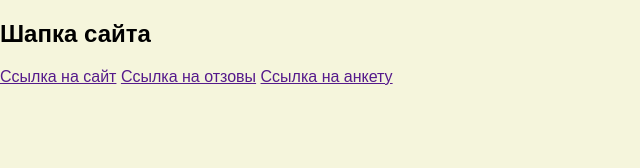
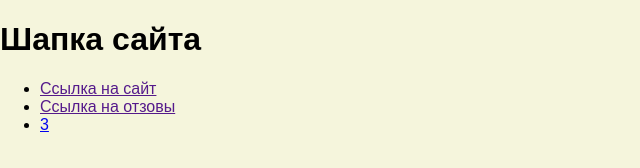
Before and after one commit to vikusias/Terminal-git, a plain HTML site: page index.html in a window 1280 px wide. Shown: the whole page, without its empty margins (0-640 px from the left). Drawn offline with Linux system fonts and the light colour scheme.

Commit message:
fix: make navigatin bar more acceble

```diff
--- a/index.html
+++ b/index.html
@@ -7,11 +7,14 @@
     <link rel="stylesheet" href="styles.css">
 </head>
 <body>
+    <h1>Шапка сайта</h1>
     <nav>
-    <h1>Шапка сайта</h1>
-    <a href="">Ссылка на сайт</a>
-    <a href="">Ссылка на отзовы</a>
-    <a href="">Ссылка на анкету</a>
+        <ul>
+            <li><a href="">Ссылка на сайт</a></li>
+            <li><a href="">Ссылка на отзовы</a></li>
+            <li><a href="Ссылка на анкету">3</a></li>
+        </ul>
 </nav>
+
 </body>
 </html>
```
